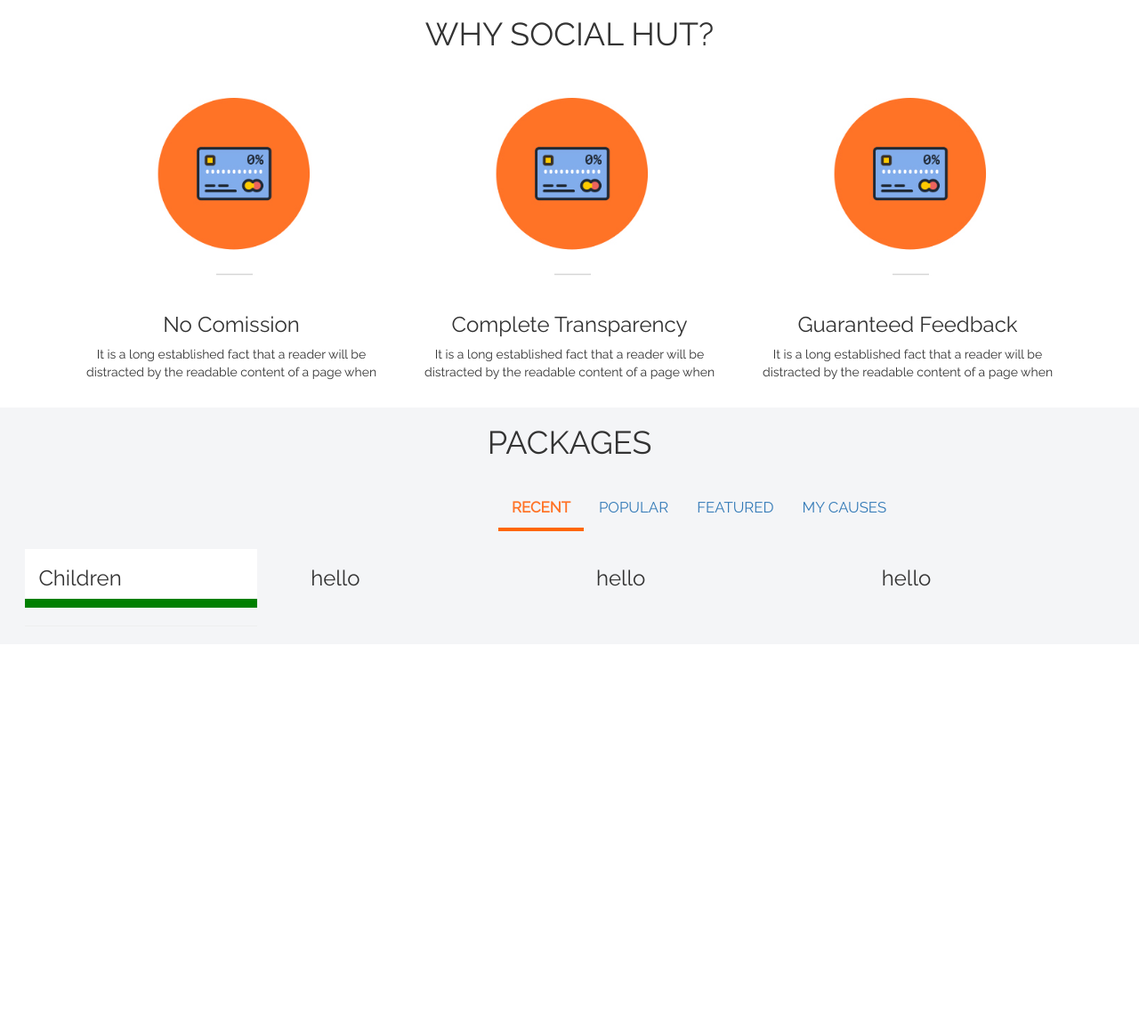
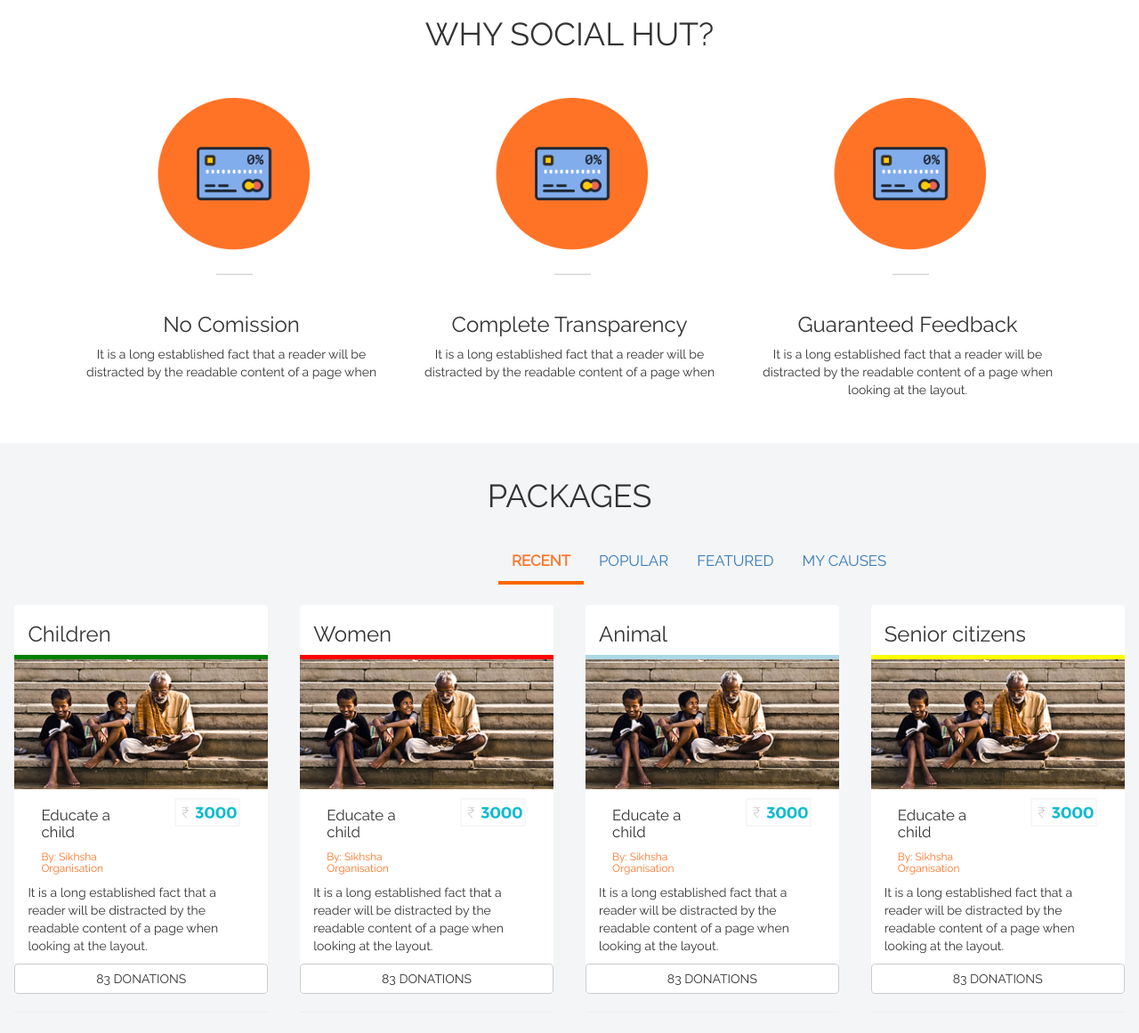
Before and after one commit to abhik-setia/socialHut, a PHP site: page / in a window 1280 px wide. Shown: the part 573-1734 px from the top of the page at 89% size. Run offline with PHP 8.4, Linux system fonts and the light colour scheme.

Commit message:
Card layout ready

```diff
--- a/css/home.css
+++ b/css/home.css
@@ -4,6 +4,7 @@ html,body{
 	margin:0;
 	padding:0;
 	overflow-x: hidden;
+
 	font-family: 'Raleway', sans-serif;
 }
 
@@ -203,21 +204,36 @@ background-color: #F4F5F7;
 }
 .top_sec{
 	background-color:#ffffff;
+	position:relative;
 	width:100%;
 	height:13.33%;
-		border-bottom: 10px solid green
 
+	border-radius: 4px 4px 0 0;
 }
 .mid_sec{
 	background-color:#ffffff;
 	width:100%;
+	position:relative;
 	height:73.34%;
+
 }
 .mid_sec img{
 	background-size:contain;
 }
-.bottom_sec{
-	background-color:#ffffff;
-	width:100%;
-	height:13.33%;
+
+.mycontainer {
+    width: 100%;
+    height: 100%;
+    background: #444;
+    margin: 0 auto;
 }
+.mycontainer img.wide {
+    max-width: 100%;
+    max-height: 100%;
+    height: auto;
+}
+.mycontainer img.tall {
+    max-height: 100%;
+    max-width: 100%;
+    width: auto;
+}
--- a/index.html
+++ b/index.html
@@ -125,7 +125,7 @@
 			<div class="container-fluid">
 					<div class="row">
 						<div class="container-fluid">
-							<center><h1>WHY SOCIAL HUT?</h1></center>
+							<b><center><h1>WHY SOCIAL HUT?</h1></center></b>
 						</div>
 					</div>
 					<div class="row">
@@ -151,7 +151,7 @@
 								<img src="icons/intro1.png" alt=""width="80%" height="80%">
 								<br>
 								<h3>Guaranteed Feedback</h3>
-								<p>It is a long established fact that a reader will be distracted by the readable content of a page when</p>
+								<p>It is a long established fact that a reader will be distracted by the readable content of a page when looking at the layout.</p>
 							</center>
 							</div>
 						</div>
@@ -160,7 +160,9 @@
 	</div>
 	</section>
 	<br>
+	<br>
 	<section id="Packages" style="font-family: 'Raleway', sans-serif;">
+	<br>
 		<div class="row">
 			<div class="container-fluid">
 					<div class="row">
@@ -190,56 +192,150 @@
 		</div>
 		<br>
 		<div class="row">
+
 			<div class="row">
 				<div class="container-fluid" style="margin: 0 1%">
-					<div class="col-lg-3 col-md-3 col-sm-6 col-xs-6">
-						<div class="container-fluid" id="card1" class="cards">
-							<div class=" container top_sec" >
+
+					<div class="col-lg-3 col-md-4 col-sm-6 col-xs-6">
+						<div class="container-fluid cards" id="card1" style="margin: 0;padding: 0">
+							<div class=" container top_sec" style="border-bottom: 5px solid green; " >
 								<h3>Children</h3>
 							</div>
-							<div class="container-fluid mid_sec">
-									<!-- <div class="row">
-										<div class="container-fluid">
-											<img src="icons/pack.png" alt="" width="100%" height="100%" style="background-size: contain;">
-										</div>
+							<div class="mycontainer-fluid mid_sec">
+
+									<div class="mycontainer">
+										<img src="icons/pack.png" alt="">
 									</div>
 
-									<div class="row">
 									<div class="container-fluid">
-										<div class="col-lg-7 col-md-7 col-sm-8">
-										<b><h3>Educate a child</h2></b>
+									<div class="col-lg-7 col-md-7 col-sm-7 col-xs-7" style="margin: 0 0">
+										<h3 style="font-size:1.2em ">Educate a child</h3>
+										<br>
+										<h6 style="margin-top:-15%;color: #FF7326">By: Sikhsha Organisation</h6>
+
 										</div>
-										<div class="col-lg-5 col-md-5 col-sm-4">
-											<img src="icons/rs.png" alt="" width="100%" height="100%"
-											style="margin-top:10%;">
+										<div class="col-lg-5 col-md-5 col-sm-5 col-xs-5">
+											<img src="icons/rs.png" alt="" style="float: right; width:100%;height:100% ; margin-top:10%; ">
 										</div>
+
+									</div>
+									<div class="container-fluid">
+										<p>It is a long established fact that a reader will be distracted by the readable content of a page when looking at the layout.</p>
+									</div>
+									<div class="container-fluid" style="margin: 0;padding: 0">
+										<button type="button" class="btn btn-default" style="width: 100%"><center>83 DONATIONS</center></button>
+									</div>
+							</div>
+							<hr>
+
+						</div>
+					</div>
+
+	<div class="col-lg-3 col-md-4 col-sm-6 col-xs-6">
+						<div class="container-fluid cards" id="card1" style="margin: 0;padding: 0">
+							<div class=" container top_sec" style="border-bottom: 5px solid red; " >
+								<h3>Women</h3>
+							</div>
+							<div class="mycontainer-fluid mid_sec">
+
+									<div class="mycontainer">
+										<img src="icons/pack.png" alt="">
 									</div>
 
+									<div class="container-fluid">
+									<div class="col-lg-7 col-md-7 col-sm-7 col-xs-7" style="margin: 0 0">
+										<h3 style="font-size:1.2em ">Educate a child</h3>
+										<br>
+										<h6 style="margin-top:-15%;color: #FF7326">By: Sikhsha Organisation</h6>
 
-									</div> -->
+										</div>
+										<div class="col-lg-5 col-md-5 col-sm-5 col-xs-5">
+											<img src="icons/rs.png" alt="" style="float: right; width:100%;height:100% ; margin-top:10%; ">
+										</div>
 
+									</div>
+									<div class="container-fluid">
+										<p>It is a long established fact that a reader will be distracted by the readable content of a page when looking at the layout.</p>
+									</div>
+									<div class="container-fluid" style="margin: 0;padding: 0">
+										<button type="button" class="btn btn-default" style="width: 100%"><center>83 DONATIONS</center></button>
+									</div>
 							</div>
 							<hr>
-							<div class="bottom_sec">
 
-							</div>
 						</div>
 					</div>
-					<div class="col-lg-3 col-md-3 col-sm-3 col-xs-6">
-						<div class="container-fluid" id="card1">
-							<h3>hello</h3>
+
+	<div class="col-lg-3 col-md-4 col-sm-6 col-xs-6">
+						<div class="container-fluid cards" id="card1" style="margin: 0;padding: 0">
+							<div class=" container-fluid top_sec" style="border-bottom: 5px solid lightblue; " >
+								<h3>Animal</h3>
+							</div>
+							<div class="mycontainer-fluid mid_sec">
+
+									<div class="mycontainer">
+										<img src="icons/pack.png" alt="">
+									</div>
+
+									<div class="container-fluid">
+									<div class="col-lg-7 col-md-7 col-sm-7 col-xs-7" style="margin: 0 0">
+										<h3 style="font-size:1.2em ">Educate a child</h3>
+										<br>
+										<h6 style="margin-top:-15%;color: #FF7326">By: Sikhsha Organisation</h6>
+
+										</div>
+										<div class="col-lg-5 col-md-5 col-sm-5 col-xs-5">
+											<img src="icons/rs.png" alt="" style="float: right; width:100%;height:100% ; margin-top:10%; ">
+										</div>
+
+									</div>
+									<div class="container-fluid">
+										<p>It is a long established fact that a reader will be distracted by the readable content of a page when looking at the layout.</p>
+									</div>
+									<div class="container-fluid" style="margin: 0;padding: 0">
+										<button type="button" class="btn btn-default" style="width: 100%"><center>83 DONATIONS</center></button>
+									</div>
+							</div>
+							<hr>
+
 						</div>
 					</div>
-					<div class="col-lg-3 col-md-3 col-sm-3 col-xs-6">
-						<div class="container-fluid" id="card1">
-							<h3>hello</h3>
+
+	<div class="col-lg-3 col-md-4 col-sm-6 col-xs-6">
+						<div class="container-fluid cards" id="card1" style="margin: 0;padding: 0">
+							<div class=" container top_sec" style="border-bottom: 5px solid yellow; " >
+								<h3>Senior citizens</h3>
+							</div>
+							<div class="mycontainer-fluid mid_sec">
+
+									<div class="mycontainer">
+										<img src="icons/pack.png" alt="">
+									</div>
+
+									<div class="container-fluid">
+									<div class="col-lg-7 col-md-7 col-sm-7 col-xs-7" style="margin: 0 0">
+										<h3 style="font-size:1.2em ">Educate a child</h3>
+										<br>
+										<h6 style="margin-top:-15%;color: #FF7326">By: Sikhsha Organisation</h6>
+
+										</div>
+										<div class="col-lg-5 col-md-5 col-sm-5 col-xs-5">
+											<img src="icons/rs.png" alt="" style="float: right; width:100%;height:100% ; margin-top:10%; ">
+										</div>
+
+									</div>
+									<div class="container-fluid">
+										<p>It is a long established fact that a reader will be distracted by the readable content of a page when looking at the layout.</p>
+									</div>
+									<div class="container-fluid" style="margin: 0;padding: 0">
+										<button type="button" class="btn btn-default" style="width: 100%"><center>83 DONATIONS</center></button>
+									</div>
+							</div>
+							<hr>
+
 						</div>
 					</div>
-					<div class="col-lg-3 col-md-3 col-sm-3 col-xs-6">
-						<div class="container-fluid" id="card1">
-							<h3>hello</h3>
-						</div>
-					</div>
+
 				</div>
 			</div>
 
@@ -254,6 +350,15 @@
     -->
     <script type="text/javascript" src="https://maxcdn.bootstrapcdn.com/bootstrap/3.3.6/js/bootstrap.min.js"></script>
       <script type="text/javascript" src="js/smooth.js"></script>
+      <script type="text/javascript">
+
+      	$(window).load(function() {
+      	    $('.mycontainer').find('img').each(function() {
+      	        var imgClass = (this.width / this.height > 1) ? 'wide' : 'tall';
+      	        $(this).addClass(imgClass);
+      	    })
+      	})
+      </script>
 
 </body>
 </html>
```
